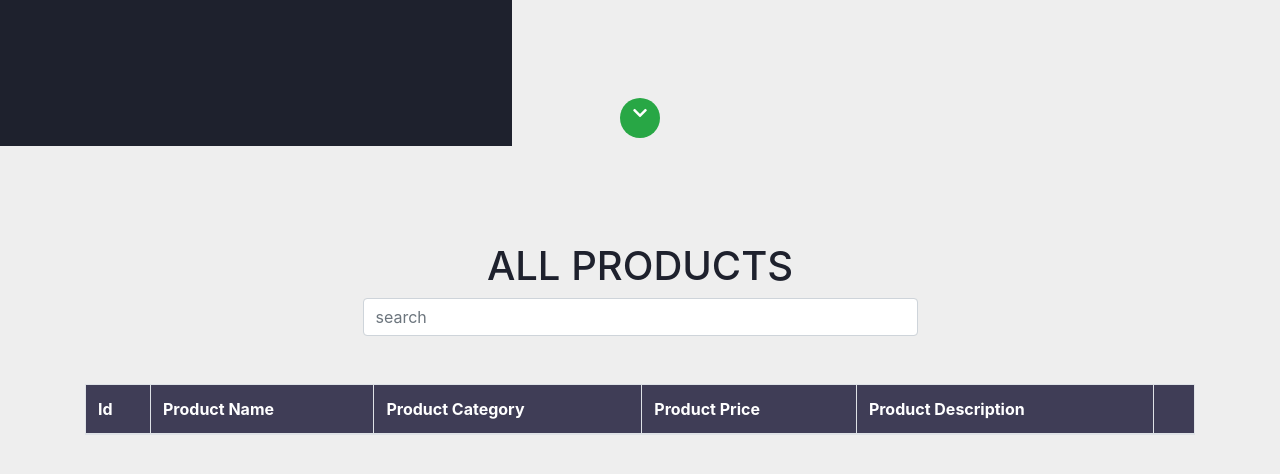
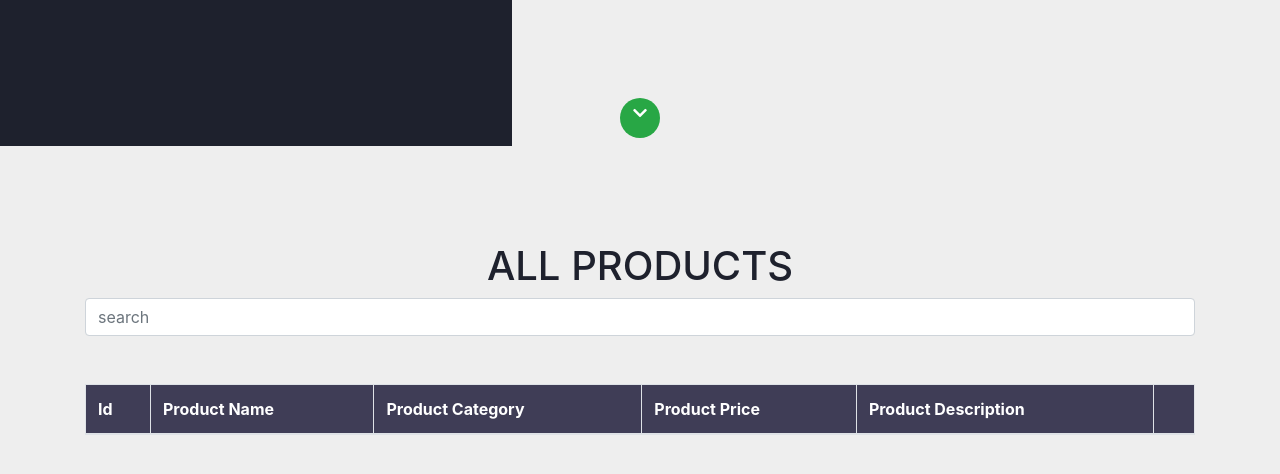
Before and after one commit to ahmedd0/crudapplication, a plain HTML site: page index.html in a window 1280 px wide. Shown: the part 654-1128 px from the top of the page. Drawn offline with Linux system fonts and the light colour scheme.

Commit message:
Search Operation

```diff
--- a/index.html
+++ b/index.html
@@ -37,11 +37,13 @@
                         </div>
                         <div class="form-group w-md-50">
                             <label for="productPrice">Product Price:</label>
-                            <input class="form-control" name="price" type="text" id="productPrice" placeholder="9000" autocomplete="off">
+                            <input class="form-control" name="price" type="text" id="productPrice" placeholder="9000"
+                                autocomplete="off">
                         </div>
                         <div class="form-group w-md-50">
                             <label for="productDesc">Product Description:</label>
-                            <textarea class="form-control" name="description" id="productDesc" autocomplete="off"></textarea>
+                            <textarea class="form-control" name="description" id="productDesc"
+                                autocomplete="off"></textarea>
                         </div>
                         <div class="form-group w-md-50">
                             <button class="btn btn-danger text-uppercase" id="add">add product</button>
@@ -66,7 +68,7 @@
     <section class="table-container mt-5 py-5" id="table">
         <div class="container">
             <h1 class="text-center mb-">ALL PRODUCTS</h1>
-            <div class="search form-group w-50  m-auto">
+            <div class="search form-group w-md-50  m-auto">
                 <input onkeyup="CRUD.search(this)" type="text" class="form-control" placeholder="search ">
 
             </div>
```
